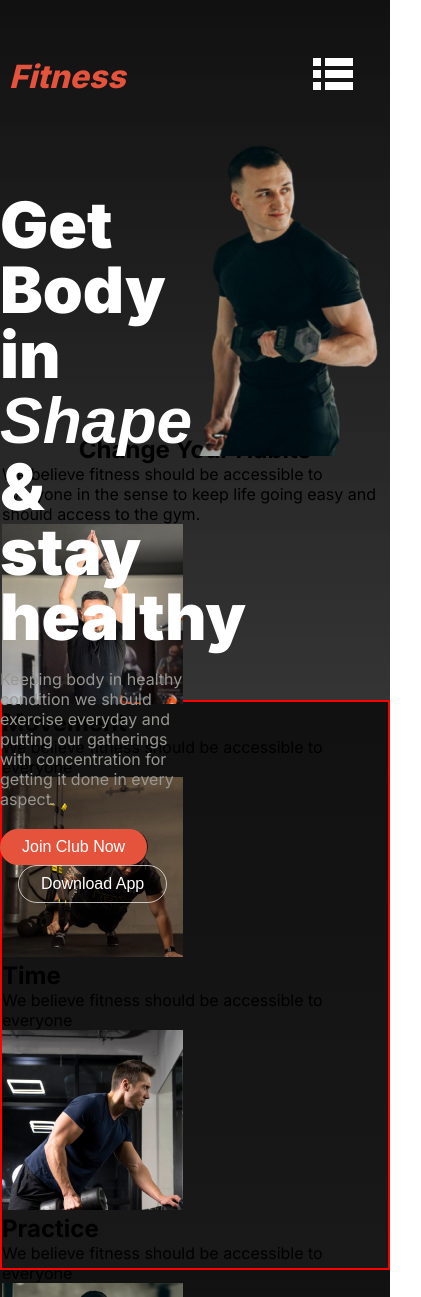
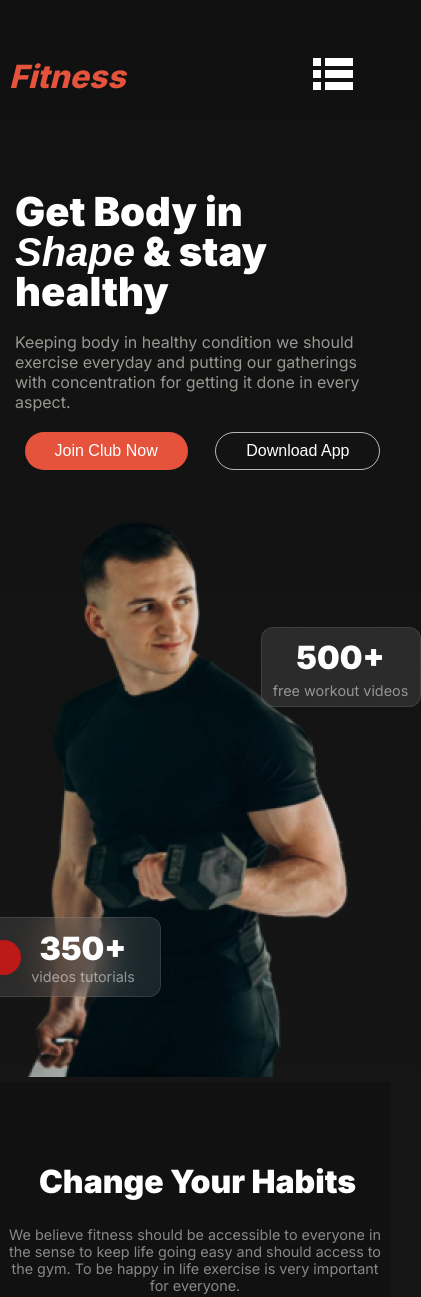
Before and after one commit to arafatrased/fitness-club-responsive-website, a plain HTML site: page index.html in a window 390 px wide. Shown: the top 1297 px of the page, 421 px wide, since content can reach past the window. Drawn offline with Linux system fonts and the light colour scheme; a web font is replaced by a local one.

Commit message:
Extra mile section completed with responsiveness

```diff
--- a/index.html
+++ b/index.html
@@ -7,7 +7,8 @@
     <link rel="stylesheet" href="style.css">
 </head>
 <body class="inter-font-normal">
-    <header class="header">
+    <header>
+        <div class="header">
             <nav class="navbar">
                 <h1 class="nav-title">Fitness</h1>
                 <ul class="nav-container">
@@ -31,36 +32,68 @@
                 </div>
                 <div class="banner-img">
                     <img src="images/banner.png" alt="">
+                    <div class="workout-videos">
+                        <h2 class="videos-title">500+</h2>
+                        <p class="section-description">free workout videos</p>
+                    </div>
+                    <div class="workout-tutorials">
+                        <div class="tutorial-circle"></div>
+                        <div class="tutorial-circle-description">
+                            <h2 class="videos-tutorial-title">350+</h2>
+                            <p class="tutorial-icon-description">videos tutorials</p>
+                        </div>
+
+                    </div>
+                </div>
             </div>
         </div>
     </header>
+
+
+    <!-- Main starts here -->
+
     <main class="main">
+        <!-- Habit change section begins -->
         <section class="habit-change-container">
-            <h1>Change Your Habits</h1>
-            <p>We believe fitness should be accessible to everyone in the sense to keep life going easy and should access to the gym.</p>
+            <h1 class="section-title">Change Your Habits</h1>
+            <p class="section-description">We believe fitness should be accessible to everyone in the sense to keep life going easy and should access to the gym. To be happy in life exercise is very important for everyone.</p>
             <div class="habit-img-container">
                 <div class="habit-img">
                     <img src="images/image2.png" alt="">
                     <h2 class="habit-img-title">Movement</h2>
-                    <p class="habit-img-description">We believe fitness should be accessible to everyone</p>
+                    <p class="habit-img-description section-description">We believe fitness should be accessible to everyone</p>
                 </div>
                 <div class="habit-img">
                     <img src="images/image3.png" alt="">
                     <h2 class="habit-img-title">Time</h2>
-                    <p class="habit-img-description">We believe fitness should be accessible to everyone</p>
+                    <p class="habit-img-description section-description">We believe fitness should be accessible to everyone</p>
                 </div>
                 <div class="habit-img">
                     <img src="images/image4.png" alt="">
                     <h2 class="habit-img-title">Practice</h2>
-                    <p class="habit-img-description">We believe fitness should be accessible to everyone</p>
+                    <p class="habit-img-description section-description">We believe fitness should be accessible to everyone</p>
                 </div>
                 <div class="habit-img">
                     <img src="images/image5.png" alt="">
                     <h2 class="habit-img-title">Weight Loss</h2>
-                    <p class="habit-img-description">We believe fitness should be accessible to everyone</p>
+                    <p class="habit-img-description section-description">We believe fitness should be accessible to everyone</p>
                 </div>
             </div>
         </section>
+         <!-- Habit change section ends -->
+
+        <!-- Run Extra Mile section starts -->
+        <section class="run-extra-mile-container">
+            <div class="extra-mile-content">
+                <h1 class="extra-mile-title">Run Extra<br>Mile Easily</h1>
+                <p class="extra-mile-description">Lorem ipsum dolor sit amet consectetur adipisicing elit. Ad laborum id velit animi pariatur incidunt quas voluptates voluptatum quod! Ad laborum id velit animi pariatur incidunt quas voluptates voluptatum quod!</p>
+                <button class="btn-primary">Join now</button>
+            </div>
+            <div class="extra-mile-img">
+                <img src="images/run.jpg" alt="">
+            </div>
+        </section>
+        <!-- Run Extra Mile section ends -->
 
     </main>
     <footer>
--- a/style.css
+++ b/style.css
@@ -6,13 +6,16 @@
     box-sizing: border-box;
     margin: 0;
     padding:0;
-
 }
 
+/* .hide{
+    display: none;
+} */
+
 body{
-    background: linear-gradient(180deg, #111111 0%, rgba(63, 62, 62, 0.9) 100%);
     max-width: 1440px;
     margin:0 auto;
+    background: linear-gradient(180deg, #111111 0%, rgba(16, 16, 16, .95) 100%);
 
 }
 
@@ -26,13 +29,27 @@ body{
 
 
 /* shared styles */
+.section-title{
+    font-weight: 900;
+    font-size: 3rem;
+    color: rgb(255, 255, 255);
+    margin-bottom: 20px;
+    margin-top: 80px;;
+}
+.section-description{
+    color: rgba(255, 255, 255, 0.5);
+    font-size: 0.9rem;
+    margin-bottom: 40px;
+    max-width: 670px;
+    text-align: center;
+}
 .btn-primary{
     background-color: rgba(230, 83, 60, 1);
     border-radius: 39px;
     list-style: none;
     font-weight: 500;
     font-size: 1rem;
-    padding: 9px 22px;
+    padding: 9px 30px;
     text-align: center;
     border: none;
     color:white;
@@ -46,7 +63,7 @@ body{
     margin-left: 18px;
     font-weight: 500;
     font-size: 1rem;
-    padding: 9px 22px;
+    padding: 9px 30px;
     text-align: center;
     color:white;
 }
@@ -58,17 +75,20 @@ body{
     margin-left: 18px;
     font-weight: 500;
     font-size: 1rem;
-    padding: 9px 22px;
+    padding: 9px 30px;
     text-align: center;
     color:white;
 }
 
 /* header styles */
+header{
+    max-width: 1440px;
+}
 .header{
-    position: relative;
     margin: 0 auto;
-    height: 650px;
+    min-height: 650px;
     max-width: 1060px;
+    box-sizing: border-box;
 }
 
 
@@ -87,7 +107,6 @@ body{
     font-weight: 800;
     font-style: italic;
     font-size: 2rem;
-
 }
 .nav-container{
     display: flex;
@@ -121,7 +140,6 @@ body{
     border-radius: 39px;
     background-color: rgba(230, 83, 60, 1);
     font-weight: 500;
-
 }
 .menubar{
     display: none;
@@ -129,18 +147,20 @@ body{
 .menubar img{
     width: 50%;
 }
-/*
-Banner styles begins  */
+
+/* Banner styles begins */
 
 .banner-container{
+    box-sizing: border-box;
     margin-top: 30px;
-    display: flex;
-    flex-direction: flex-end;
-    justify-content: space-between;
+    display: grid;
+    grid-template-columns: repeat(2, 1fr);
+    height: 580px;
+    gap: 150px;
 }
+
 .banner-content{
-    width: 50%;
-    margin-top: 60px;
+    height: 580px;
 }
 
 .banner-title{
@@ -148,6 +168,7 @@ Banner styles begins  */
     font-weight: 900;
     color:white;
     line-height: 65px;
+    margin-top: 60px;
 }
 .banner-title-span{
     font-family: 'Miama', sans-serif;
@@ -157,13 +178,95 @@ Banner styles begins  */
     margin: 20px 0;
     color:rgb(152, 150, 145);
 }
-
+.banner-btns{
+    display: flex;
+}
+.banner-img{
+    position: relative;
+    height: 580px;
+    margin-right: 50px;
+}
 
 .banner-img img{
     width: 100%;
-    height:auto
+    height: 100%;
+}
+.workout-videos{
+    top:130px;
+    left: 240px;
+    text-align: center;
+    position: absolute;
+    width: 160px;
+    height: 80px;
+    box-sizing: border-box;
+    border: 1px solid rgba(255, 255, 255, 0.1);
+    border-radius: 12px;
+    backdrop-filter: blur(20px);
+    background: rgba(255, 255, 255, 0.1);
+}
+.videos-title{
+    margin-top: 10px;
+    font-weight: 900;
+    font-size: 2rem;
+    color:white;
+}
+.workout-tutorials{
+    display: flex;
+    align-items: center;
+    justify-content: center;
+    gap:10px;
+    bottom:80px;
+    left: -60px;
+    text-align: center;
+    position: absolute;
+    width: 200px;
+    height: 80px;
+    box-sizing: border-box;
+    border: 1px solid rgba(255, 255, 255, 0.1);
+    border-radius: 12px;
+    backdrop-filter: blur(20px);
+    background: rgba(255, 255, 255, 0.1);
+}
+.tutorial-circle{
+    width: 35px;
+    height: 35px;
+    background-color: rgb(190, 25, 25);
+    border-radius: 50%;
+}
+.videos-tutorial-title{
+    font-weight: 900;
+    font-size: 2rem;
+    color:white;
+}
+.tutorial-icon-description{
+    color: rgba(255, 255, 255, 0.5);
+    font-size: 0.9rem;
+    text-align: center;
+}
+/* Main styles here  */
+main{
+    max-width: 1440px ;
+    background: linear-gradient(180deg, #111111 0%, rgba(19, 19, 19, .9) 100%);
 }
 
+main > section{
+    max-width: 1060px;
+    margin: 0 auto;
+
+}
+
+/* section{
+    border: 2px solid red;
+} */
+
+/* test */
+
+/* .test{
+    max-width: 1060px;
+    margin: 0 auto;
+    border: 2px solid tomato;
+    color: white;
+} */
 
 /* change Your Habit styles */
 
@@ -172,54 +275,119 @@ Banner styles begins  */
     flex-direction: column;
     justify-content: center;
     align-items: center;
-
 }
 
-
-/* Main styles here  */
-main{
-    max-width: 1440px ;
-    background: linear-gradient(180deg, #111111 0%, rgba(19, 19, 19, .9) 100%);
-    margin: 0 auto;
+.habit-img-container{
+    display: grid;
+    grid-template-columns: repeat(4, 1fr);
+    justify-items: center;
+    text-align: center;
 }
 
-main > section{
-    margin: 0 auto;
-    height: 570px;
-    max-width: 1060px;
+.habit-img img{
+    border-radius: 50%;
+    border: 2px solid rgba(255, 255, 255, 0.2);
 }
 
-section{
-    border: 2px solid red;
+.habit-img-title{
+    font-weight: 600;
+    font-size: 1.1rem;
+    margin: 12px;
+    color: white;
 }
 
-/* flower section styles here  */
+/* Run extra mile section styles */
+.run-extra-mile-container{
+    margin-top: 80px;
+    display: grid;
+    justify-items: center;
+    grid-template-columns: repeat(2, 1fr);
+    grid-template-areas: "extra-mile-content extra-mile-img";
+    gap:80px;
+    border-radius: 18px;
+    background: rgb(34, 34, 34);
+}
+.extra-mile-content{
+    margin: 30px;
+    grid-area: extra-mile-content;
+}
+.extra-mile-title{
+    font-weight: 900;
+    font-size: 3rem;
+    color: rgb(255, 255, 255);
+    margin-bottom: 20px;
+}
 
+.extra-mile-description{
+    color: rgba(255, 255, 255, 0.5);
+    font-size: 0.9rem;
+    margin-bottom: 20px;
+    line-height: 25px;
+}
+.extra-mile-img{
+    margin: 30px;
+    grid-area: extra-mile-img;
+}
+.extra-mile-img img{
+    width: 100%;
+    height: 100%;
+    border-radius: 18px;
+}
 
 
 
 /* Responsive media  */
 
 @media screen and (max-width:576px) {
+    .section-title{
+        font-size: 2rem;
+        margin-left: 5px;
+    }
+    .section-description{
+        max-width: 670px;
+        margin: 5px;
+    }
     .navbar{
         flex-direction: row;
         justify-content: space-between;
         padding: 0 9px;
     }
-    .navbar ul{
+    .banner-container{
+        grid-template-columns: repeat(1, 1fr);
+        gap:10px;
+        justify-items: center;
+        height: 950px;
+    }
+    .banner-content{
+        height: 350px;
+        margin-left: 15px;
+    }
+    .banner-img{
+        margin-right: 0px;
+    }
+    .banner-btns{
+        justify-content: space-evenly;
+    }
+    .banner-title{
+        font-size: 2.5rem;
+        line-height: 40px;
+    }
+    .navbar > ul{
         display: none;
     }
     .menubar{
-        display:initial;
-        color: white;
+        display: initial;
     }
-    .menubar p{
-        display:initial;
-        color: white;
+    .habit-img-container, .run-extra-mile-container{
+        grid-template-columns: repeat(1, 1fr);
     }
-    .header-box-info2{
-        top:200px;
-        left:350px;
+    .run-extra-mile-container{
+        gap: 20px;
+        grid-template-areas: "extra-mile-content" "extra-mile-img";
+    }
+    .extra-mile-content{
+        text-align: center;
     }
 
+
 }
```
Lines whose indentation alone changed are shown as unchanged.
